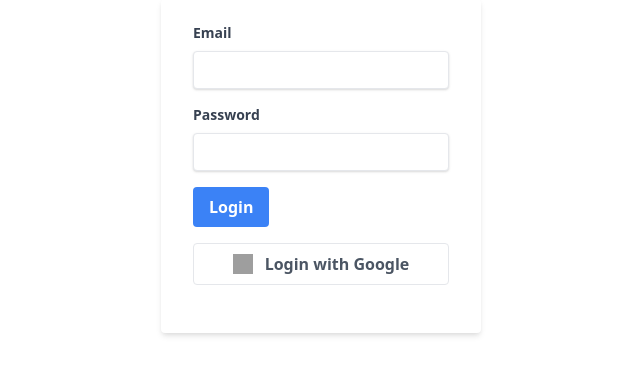
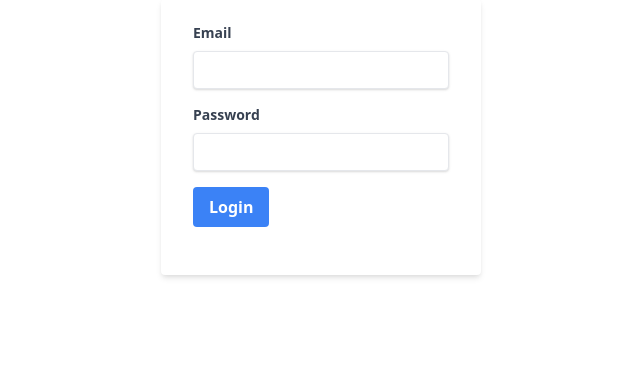
Before and after one commit to zeecomedia/chh1, a Flask app: page /login in a window 1280 px wide. Shown: the part 163-538 px from the top of the page, without its empty margins (319-959 px from the left). Run offline with Flask 3, Linux system fonts and the light colour scheme; parts of the project's set-up code (start-up, migrations or seed data) failed here and were passed over; some libraries are stand-ins or nearby versions; grey boxes are pictures that could not be loaded.

Commit message:
Update login.html

```diff
--- a/templates/login.html
+++ b/templates/login.html
@@ -14,14 +14,6 @@
             <div class="mb-4 flex items-center justify-between">
                 {{ form.submit(class="bg-blue-500 hover:bg-blue-700 text-white font-bold py-2 px-4 rounded focus:outline-none focus:shadow-outline") }}
             </div>
-            <div class="mb-4">
-                <a href="{{ url_for('login_google') }}"
-                   class="flex items-center justify-center bg-white hover:bg-gray-100 text-gray-600 font-bold py-2 px-4 border border-gray-200 rounded focus:outline-none focus:shadow-outline">
-                    <img src="https://developers.google.com/identity/images/g-logo.png" alt="Google logo"
-                         class="w-5 h-5 mr-3">
-                    Login with Google
-                </a>
-            </div>
 
         </form>
     </div>
```
